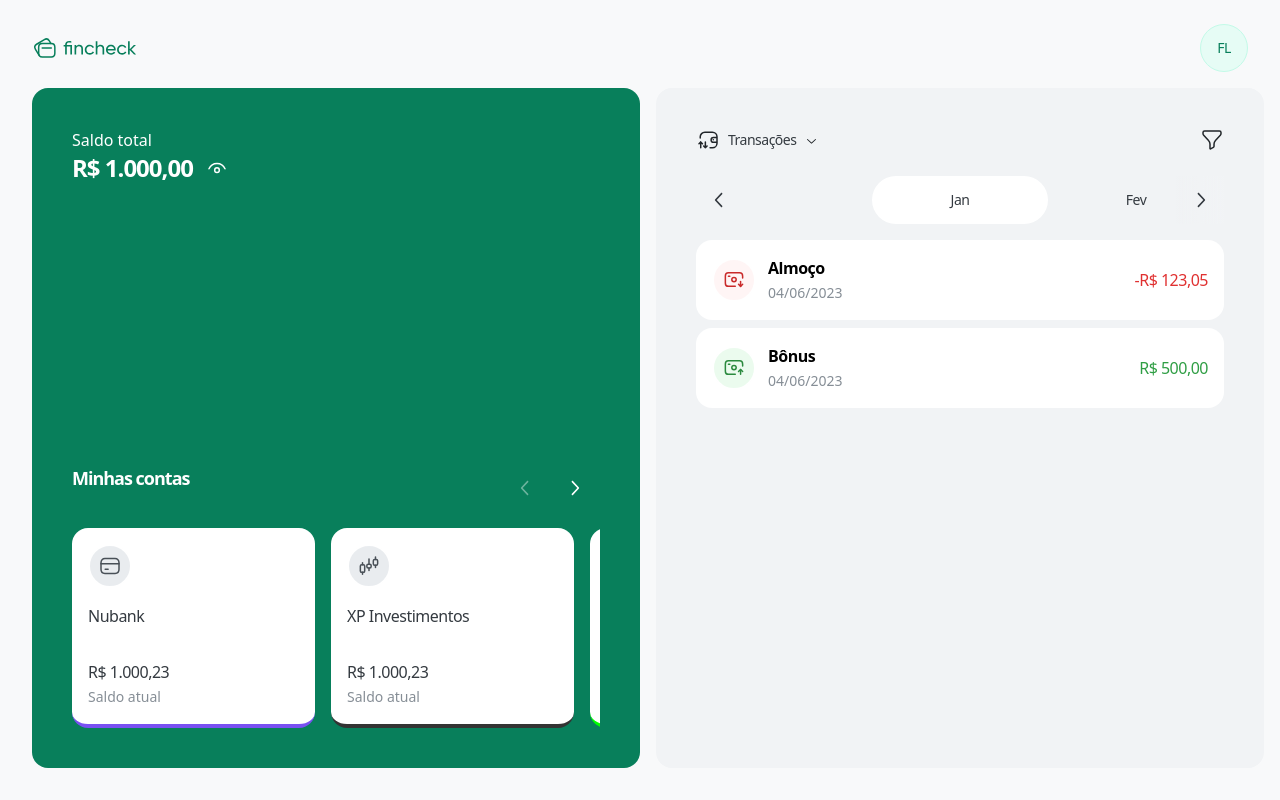
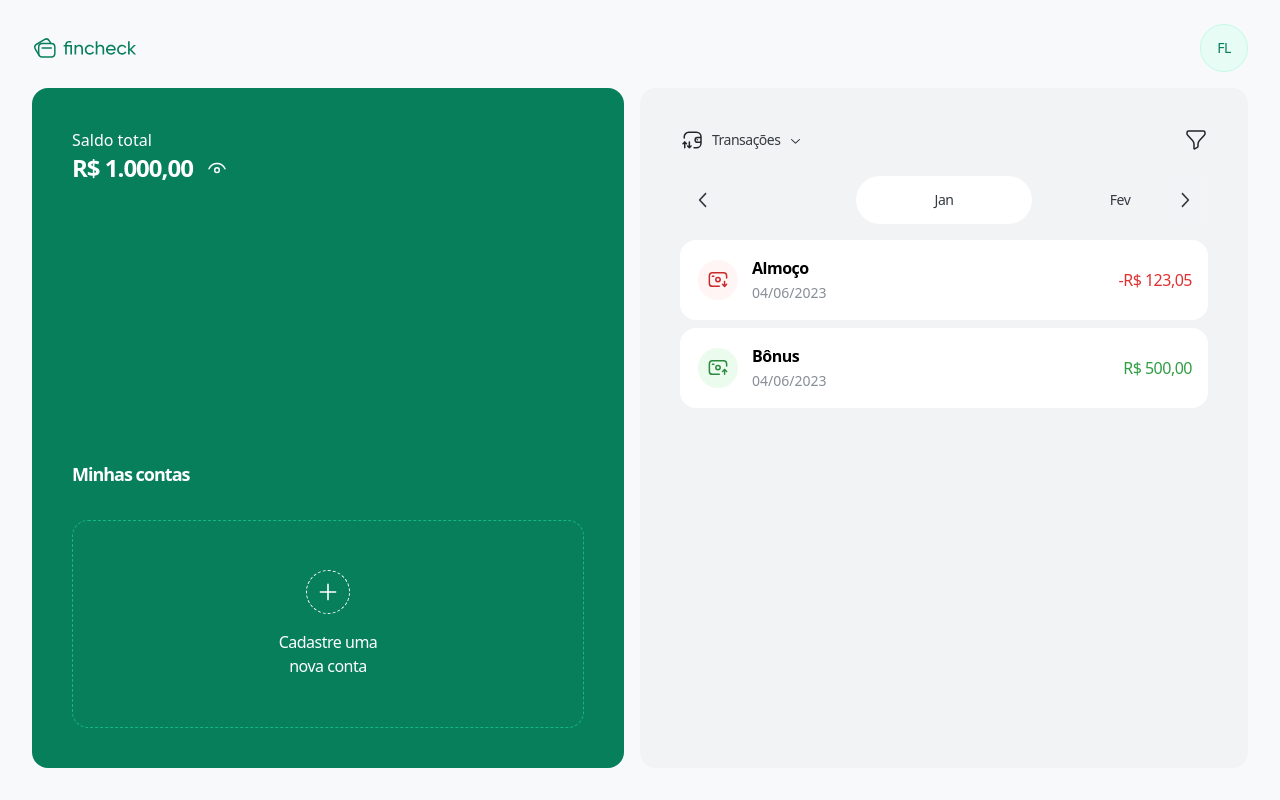
Before and after one commit to FabioLeonam/fincheck-web, a React (Vite) app: page / in a window 1280 px wide. Built offline with nearby package versions, Linux system fonts and the light colour scheme; no server answers.

Commit message:
Creates component that shows up when there arent bank accounts registered

```diff
--- a/src/view/pages/Dashboard/components/Accounts/Accounts.tsx
+++ b/src/view/pages/Dashboard/components/Accounts/Accounts.tsx
@@ -7,6 +7,7 @@ import { useAccountController } from "./useAccountsController";
 import { formatCurrency } from "../../../../../app/utils/formatCurrency";
 import { cn } from "../../../../../app/utils/cn";
 import { Spinner } from "../../../../components/Spinner";
+import { PlusIcon } from "@radix-ui/react-icons";
 
 
 export function Accounts(){
@@ -18,6 +19,7 @@ export function Accounts(){
     areValuesVisible,
     toggleValuesVisibility,
     isLoading,
+    accounts
   } = useAccountController();
   return (
     <div className="bg-teal-900 rounded-2xl w-full h-full md:p-10 px-4 py-8 flex flex-col">
@@ -49,6 +51,26 @@ export function Accounts(){
           </div>
 
           <div className="flex-1 flex flex-col justify-end mt-10 md:mt-0">
+            {accounts.length === 0 && (
+              <>
+              <div className="mb-4" slot="container-start">
+                <strong className="text-white tracking-[-1px] text-lg">
+                  Minhas contas
+                </strong>
+              </div>
+
+                <button
+                  className="mt-4 h-52 border border-teal-600 rounded-2xl border-dashed flex flex-col
+                  items-center justify-center gap-4 text-white hover:bg-teal-950/5 transition-colors">
+                  <div className="w-11 h-11 rounded-full border border-dashed border-white
+                  flex items-center justify-center">
+                    <PlusIcon className="w-6 h-6"/>
+                  </div>
+                  <span className="tracking-[-0.5px] font-medium block w-32 text-center">Cadastre uma nova conta</span>
+                </button>
+              </>
+            )}
+            {accounts.length > 0 && (
               <div>
                 <Swiper
                   spaceBetween={16}
@@ -78,6 +100,7 @@ export function Accounts(){
                     </SwiperSlide>
                 </Swiper>
             </div>
+            )}
           </div>
         </>
       )}
--- a/src/view/pages/Dashboard/components/Accounts/useAccountsController.tsx
+++ b/src/view/pages/Dashboard/components/Accounts/useAccountsController.tsx
@@ -20,5 +20,6 @@ export function useAccountController() {
     areValuesVisible,
     toggleValuesVisibility,
     isLoading: false,
+    accounts: []
   }
 }
```
Lines whose indentation alone changed are shown as unchanged.
